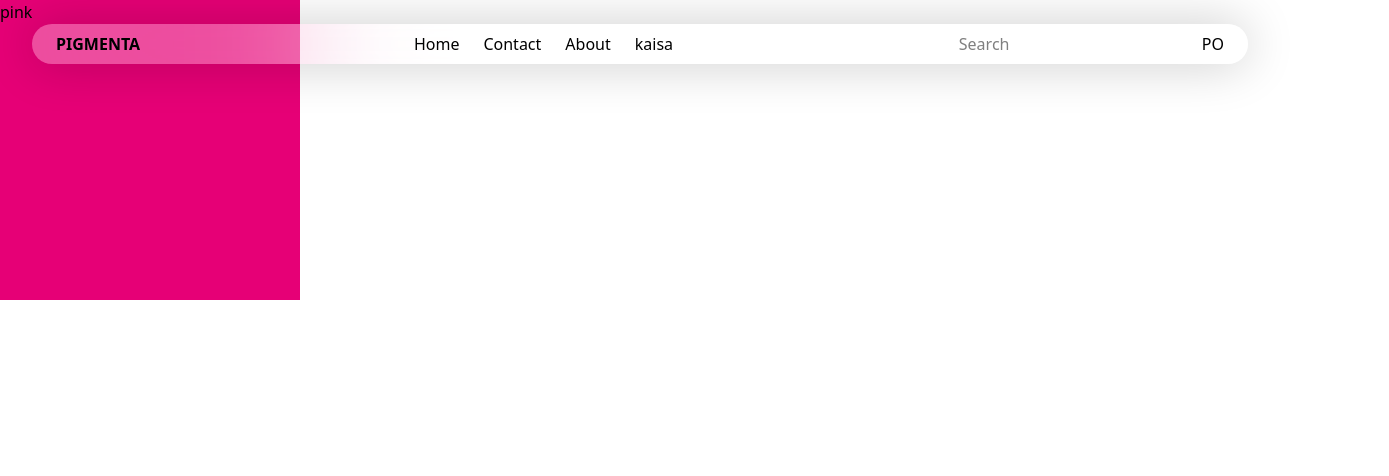
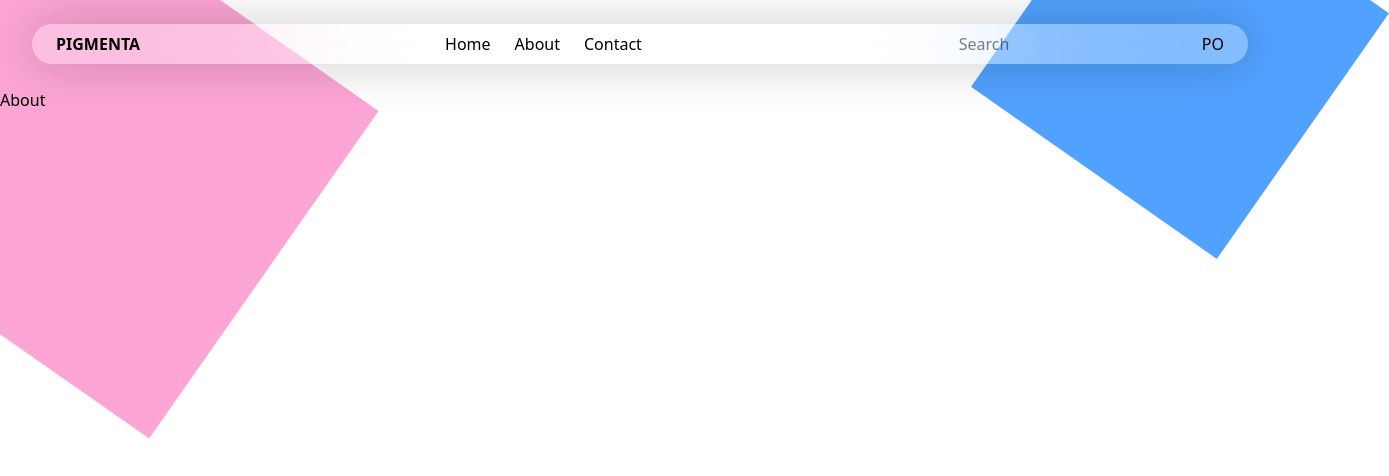
Before and after one commit to Guru279/pigmenta, a React (Vite) app: page /about in a window 1280 px wide. Shown: the top 476 px of the page, 1389 px wide, since content can reach past the window. Built offline with nearby package versions, Linux system fonts and the light colour scheme.

Commit message:
Navbar creation

```diff
--- a/package.json
+++ b/package.json
@@ -10,6 +10,11 @@
     "preview": "vite preview"
   },
   "dependencies": {
+    "@fortawesome/fontawesome-svg-core": "^7.1.0",
+    "@fortawesome/free-brands-svg-icons": "^7.1.0",
+    "@fortawesome/free-regular-svg-icons": "^7.1.0",
+    "@fortawesome/free-solid-svg-icons": "^7.1.0",
+    "@fortawesome/react-fontawesome": "^3.1.1",
     "@tailwindcss/vite": "^4.1.18",
     "axios": "^1.13.4",
     "react": "^19.2.0",
--- a/src/App.tsx
+++ b/src/App.tsx
@@ -1,16 +1,26 @@
 
 import Navbar from "./components/Navbar"
+import { Routes, Route} from "react-router-dom";
 import Pinksphere from "./mini_components/Pinksphere";
+import Bluesquare from "./mini_components/Bluesquare";
+import Home from "./components/Home";
+import Contact from "./components/Contact";
+import About from "./components/About";
 function App() {
   return (
     <>
 
 
       <div className="relative">
-
-      <Pinksphere />
-       <Navbar />
-      </div>
+    <Pinksphere/>
+    <Bluesquare/>
+    <Navbar/>
+    <Routes>
+        <Route path="/" element={<Home />} />
+        <Route path="/about" element={<About />} />
+        <Route path="/contact" element={<Contact />} />
+      </Routes>
+  </div>
 
 
 
--- /dev/null
+++ b/src/components/About.tsx
@@ -0,0 +1,11 @@
+import React from 'react'
+
+const About = () => {
+  return (
+    <div>
+      <h2>About</h2>
+    </div>
+  )
+}
+
+export default About
--- /dev/null
+++ b/src/components/Contact.tsx
@@ -0,0 +1,11 @@
+import React from 'react'
+
+const Contact = () => {
+  return (
+    <div>
+      <h2>Contact</h2>
+    </div>
+  )
+}
+
+export default Contact
--- /dev/null
+++ b/src/components/Home.tsx
@@ -0,0 +1,11 @@
+import React from 'react'
+
+const Home = () => {
+  return (
+    <div>
+      <h2>Home</h2>
+    </div>
+  )
+}
+
+export default Home
--- a/src/components/Navbar.tsx
+++ b/src/components/Navbar.tsx
@@ -1,3 +1,5 @@
+import { Link } from "react-router-dom";
+
 const Navbar = () => {
   return (
     <>
@@ -8,10 +10,11 @@ const Navbar = () => {
       </div>
 
       <div className="flex gap-6 ">
-        <h5>Home</h5>
-        <h5>Contact</h5>
-        <h5>About</h5>
-        <h5>kaisa</h5>
+
+
+        <Link to="/">Home</Link>
+          <Link to="/about">About</Link>
+          <Link to="/contact">Contact</Link>
       </div>
 
       <div className="flex">
--- /dev/null
+++ b/src/mini_components/Bluesquare.tsx
@@ -0,0 +1,7 @@
+const Bluesquare = () => {
+  return (
+   <div className="absolute bg-blue-400 w-[300px] h-[300px] top-[-100px] right-[-50px]  rotate-35 -z-10">pink</div>
+  )
+}
+
+export default Bluesquare;
--- a/src/mini_components/Pinksphere.tsx
+++ b/src/mini_components/Pinksphere.tsx
@@ -1,6 +1,6 @@
 const pinksphere = () => {
   return (
-   <div className="absolute bg-pink-600 w-[300px] h-[300px]">pink</div>
+   <div className="absolute bg-pink-300 w-[400px] h-[400px] left-[-100px] top-[-40px] rotate-35 -z-10">pink</div>
   )
 }
 
```
Also changed, not shown: 1 other file (tests, documents, lock files or other folders).
